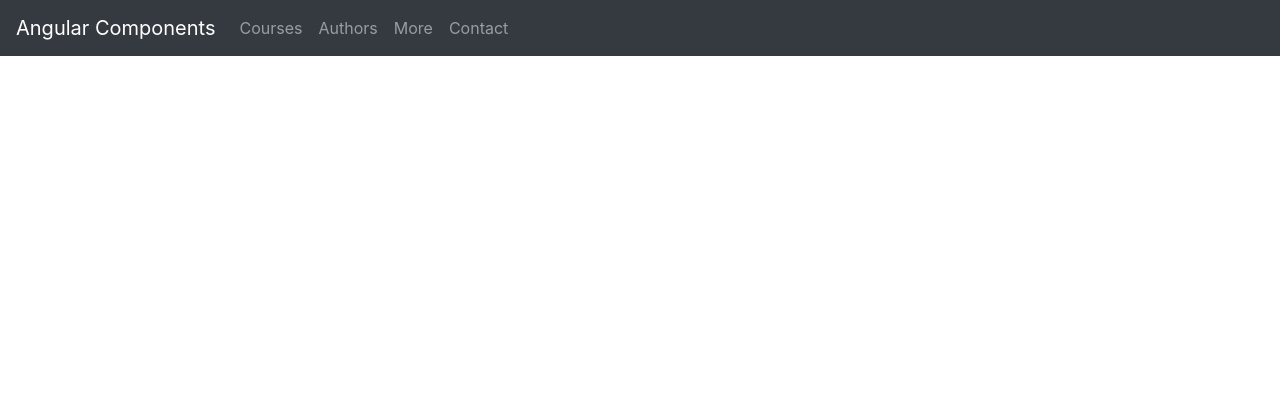
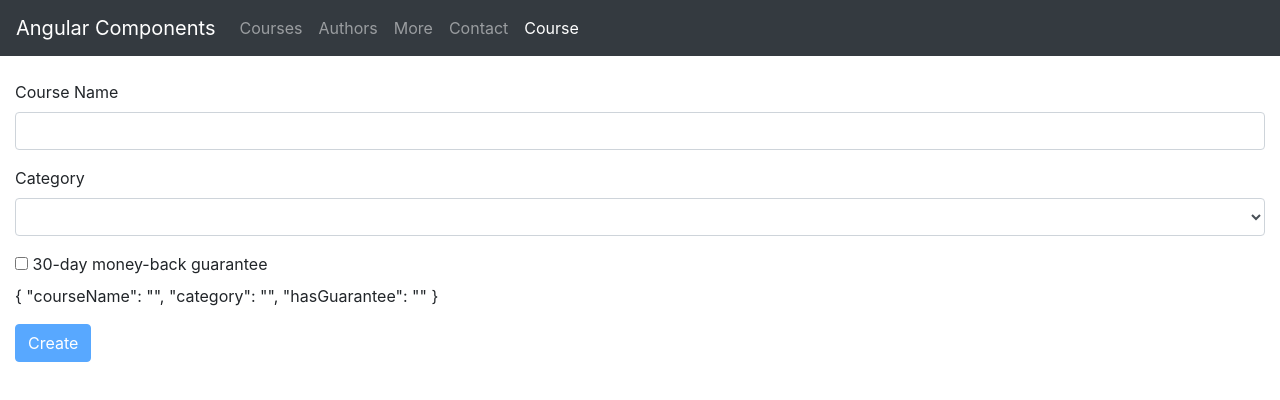
Before and after one commit to kboul/angular-components, an Angular app: page /course in a window 1280 px wide. Before the commit this address led to /. Shown: the top 400 px of the page. Built offline with nearby package versions, Linux system fonts and the light colour scheme.

Commit message:
Create a CourseForm component and display it via a course route

```diff
--- a/src/app/app.module.ts
+++ b/src/app/app.module.ts
@@ -13,6 +13,7 @@ import { BootstrapPanelComponent } from './components/bootstrap-panel/bootstrap-
 import { LikeComponent } from './components/like/like.component';
 import { ZippyComponent } from './components/zippy/zippy.component';
 import { ContactFormComponent } from './components/contact-form/contact-form.component';
+import { CourseFormComponent } from './components/course-form/course-form.component';
 
 import { EuroPipe } from './pipes/euro.pipe';
 import { SummaryPipe } from './pipes/summary.pipe';
@@ -40,7 +41,8 @@ import { routes } from './routes';
         LikeComponent,
         InputFormatDirective,
         ZippyComponent,
-        ContactFormComponent
+        ContactFormComponent,
+        CourseFormComponent
     ],
     imports: [
         BrowserModule,
--- /dev/null
+++ b/src/app/components/course-form/course-form.component.html
@@ -0,0 +1,68 @@
+<form #f="ngForm" (ngSubmit)="create(f)">
+    <div class="form-group">
+        <label for="courseName">
+            Course Name
+        </label>
+        <input
+            required
+            minlength="5"
+            ngModel
+            name="courseName"
+            #courseName="ngModel"
+            type="text"
+            class="form-control">
+            <div
+                class="alert alert-danger"
+                *ngIf="courseName.touched && courseName.invalid">
+                <div *ngIf="courseName.errors.required">
+                    Course Name is required.
+                </div>
+                <div *ngIf="courseName.errors.minlength">
+                    Course Name should be minimum {{ courseName.errors.minlength.requiredLength}} characters.
+                </div>
+            </div>
+    </div>
+    <div class="form-group">
+        <label for="category">
+            Category
+        </label>
+        <select
+            required
+            ngModel
+            name="category"
+            #category="ngModel"
+            id="category"
+            class="form-control">
+            <option value=""></option>
+            <option
+                *ngFor="let category of categories"
+                [value]="category.id">
+                {{category.name}}
+            </option>
+        </select>
+        <div
+            class="alert alert-danger"
+            *ngIf="category.touched && category.invalid">
+            <div *ngIf="category.errors.required">
+                Category is required.
+            </div>
+        </div>
+    </div>
+    <div class="checkbox">
+        <label>
+            <input
+                ngModel
+                name="hasGuarantee"
+                type="checkbox">
+                30-day money-back guarantee
+        </label>
+    </div>
+    <p>
+    {{ f.value | json }}
+    </p>
+    <button
+        class="btn btn-primary"
+        [disabled]="f.invalid">
+        Create
+    </button>
+</form>
--- /dev/null
+++ b/src/app/components/course-form/course-form.component.sass
@@ -0,0 +1,2 @@
+.form-control.ng-touched.ng-invalid
+    border: 2px solid red
--- /dev/null
+++ b/src/app/components/course-form/course-form.component.ts
@@ -0,0 +1,20 @@
+import { Component } from '@angular/core';
+
+@Component({
+    selector: 'course-form',
+    templateUrl: './course-form.component.html',
+    styleUrls: ['./course-form.component.sass']
+})
+
+export class CourseFormComponent {
+
+    categories = [
+        { id: 1, name: 'Development' },
+        { id: 2, name: 'Art' },
+        { id: 3, name: 'Languages' }
+    ];
+
+    create(f) {
+        console.log(f.value);
+    }
+}
--- a/src/app/components/navbar/items.ts
+++ b/src/app/components/navbar/items.ts
@@ -2,5 +2,6 @@ export const items = [
     { url: 'courses', name: 'Courses' },
     { url: 'authors', name: 'Authors' },
     { url: 'more', name: 'More' },
-    { url: 'contact', name: 'Contact' }
+    { url: 'contact', name: 'Contact' },
+    { url: 'course', name: 'Course' }
 ]
--- a/src/app/routes.ts
+++ b/src/app/routes.ts
@@ -3,11 +3,13 @@ import { CoursesComponent } from './components/courses/courses.component';
 import { AuthorsComponent } from './components/authors/authors.component';
 import { MoreComponent } from './components/more/more.component';
 import { ContactFormComponent } from './components/contact-form/contact-form.component';
+import { CourseFormComponent } from './components/course-form/course-form.component';
 
 export const routes: Routes = [
     { path: 'courses', component: CoursesComponent },
     { path: 'authors', component: AuthorsComponent },
     { path: 'more', component: MoreComponent },
     { path: 'contact', component: ContactFormComponent },
+    { path: 'course', component: CourseFormComponent },
     { path: '', redirectTo: '/courses', pathMatch: 'full' }
 ];
```
Also changed, not shown: 1 other file (tests, documents, lock files or other folders).
